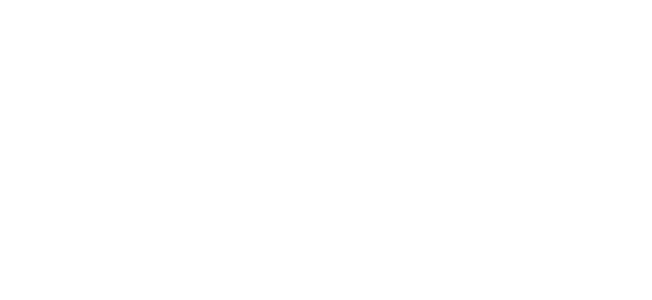
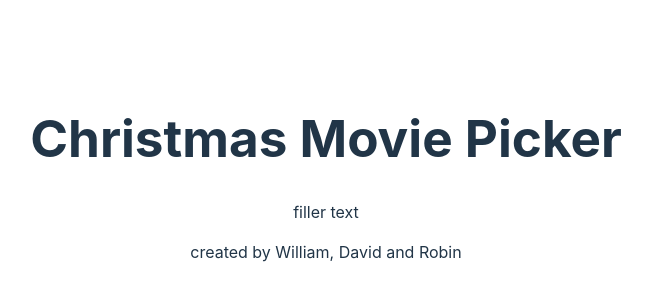
Before and after one commit to willwearestudio77/christmasmoviepicker, a React (Vite) app: page / in a window 1280 px wide. Shown: the part 222-522 px from the top of the page, without its empty margins (314-966 px from the left). Built offline with nearby package versions, Linux system fonts and the light colour scheme.

Commit message:
basic header and footer

```diff
--- a/src/App.jsx
+++ b/src/App.jsx
@@ -1,13 +1,18 @@
-import { useState } from 'react'
-import './App.css'
+import { useState } from 'react';
+import './App.css';
+import Header from './Header';
+import Footer from './Footer';
 
 function App() {
-
   return (
     <>
+      <Header />
 
+      <p>filler text</p>
+
+      <Footer />
     </>
-  )
+  );
 }
 
-export default App
+export default App;
--- /dev/null
+++ b/src/Footer.jsx
@@ -0,0 +1,11 @@
+import React from 'react';
+
+function Footer() {
+  return (
+    <React.Fragment>
+      <p>created by William, David and Robin</p>
+    </React.Fragment>
+  );
+}
+
+export default Footer;
--- /dev/null
+++ b/src/Header.jsx
@@ -0,0 +1,11 @@
+import React from 'react';
+
+function Header() {
+  return (
+    <React.Fragment>
+      <h1>Christmas Movie Picker</h1>
+    </React.Fragment>
+  );
+}
+
+export default Header;
```
